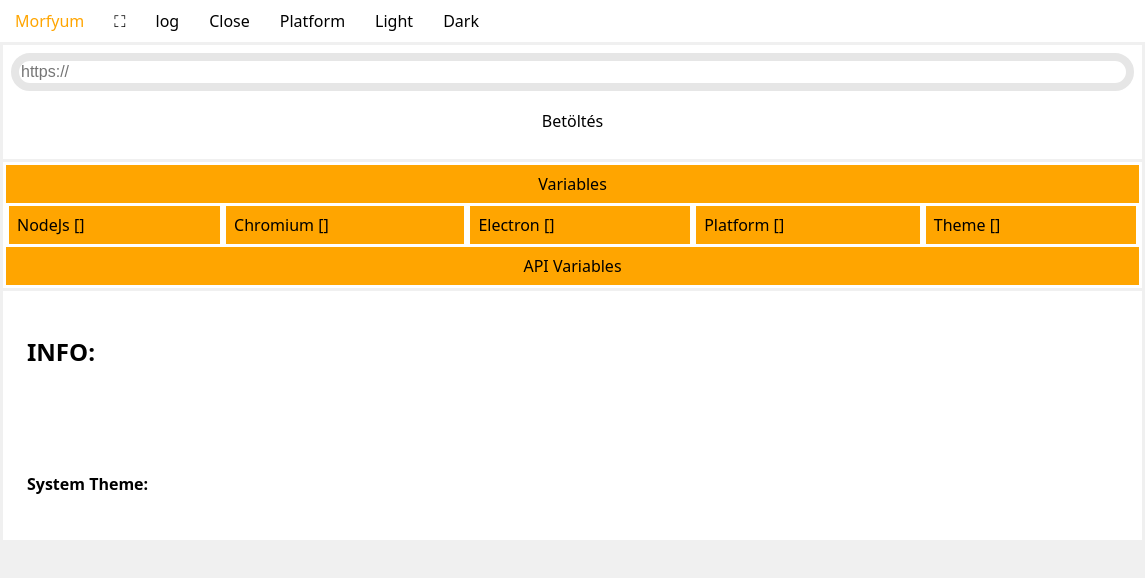
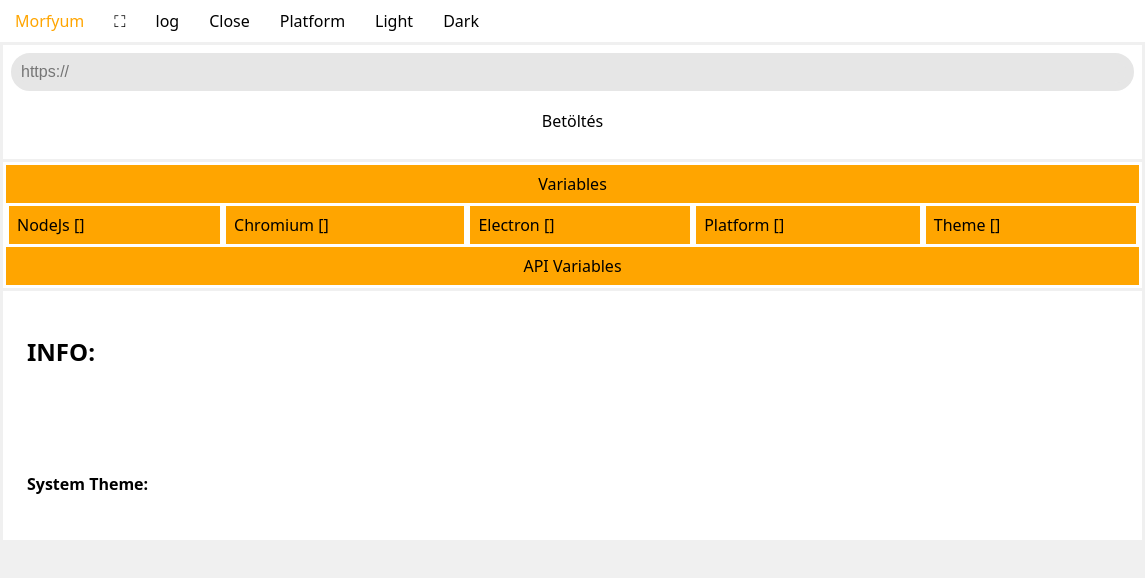
Before and after one commit to morfyum/electron-app, an Electron app: page src/index.html in a window 1145 px wide. Drawn offline with Linux system fonts and the light colour scheme; no server answers.

Commit message:
Add #url-input background color for better integration

```diff
--- a/src/style.css
+++ b/src/style.css
@@ -16,3 +16,7 @@ html, body {
 .header-flex-element {
     -webkit-app-region: no-drag;
 }
+
+#url-input {
+	background-color: var(--default-item);
+}
```
